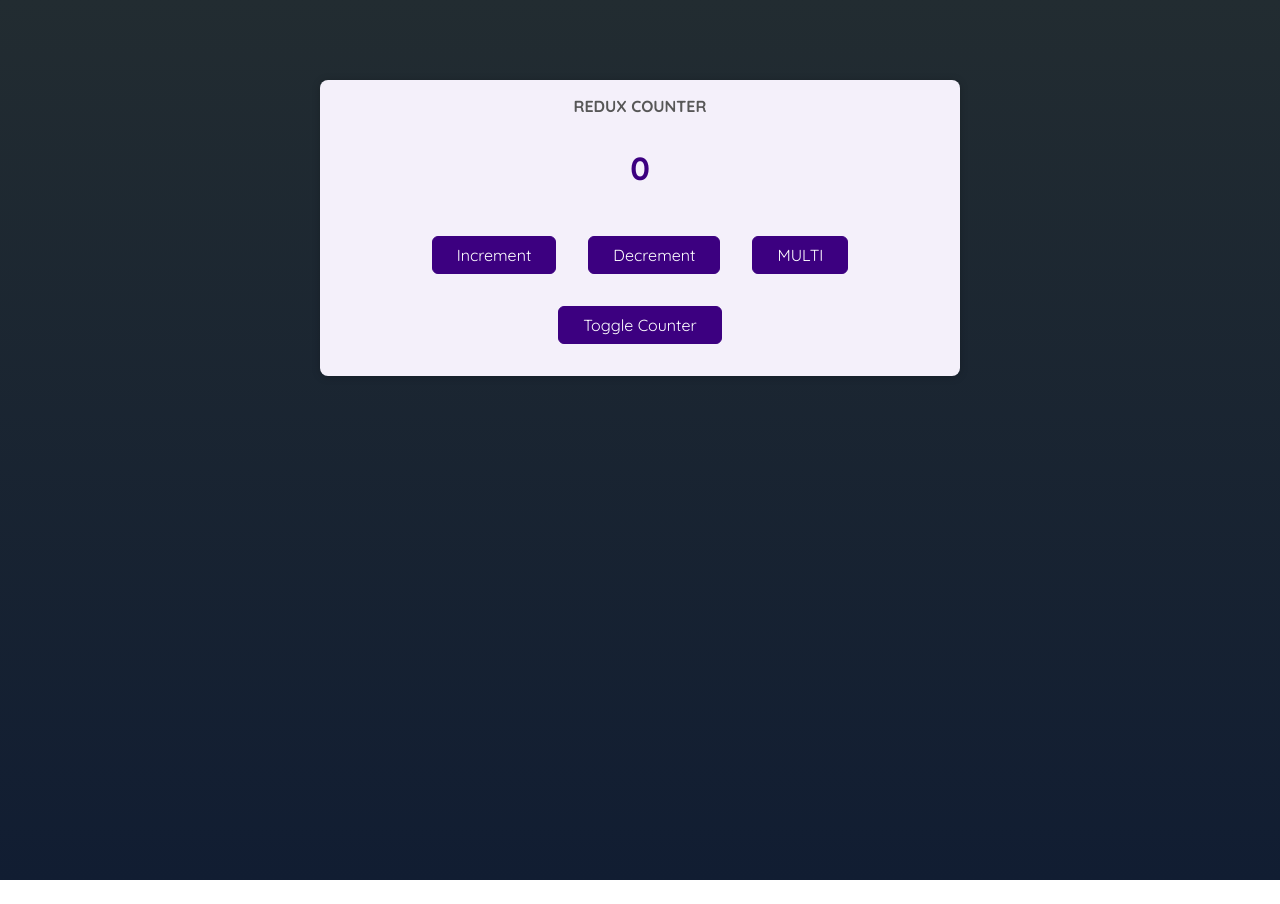
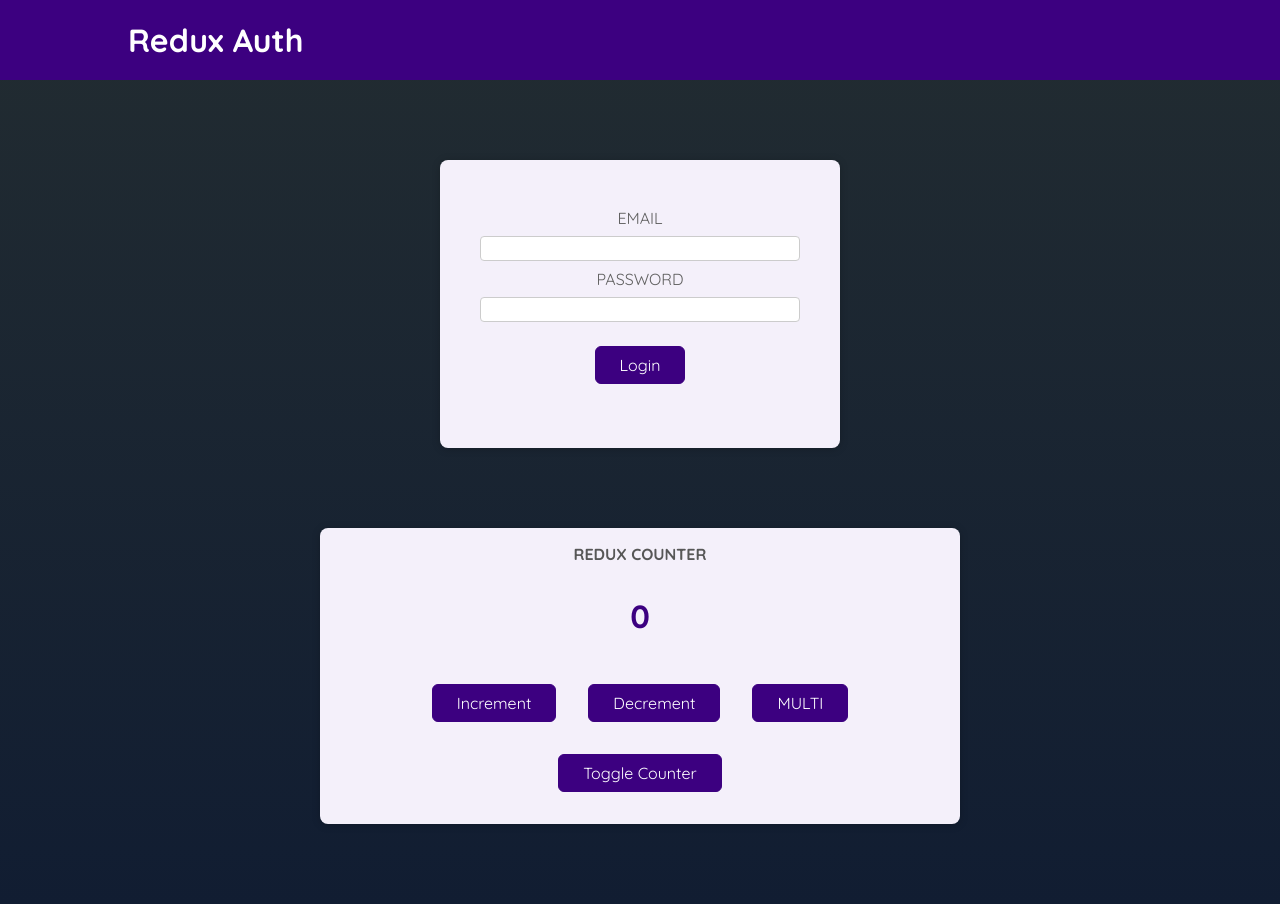
Before and after one commit to sedica3340/react-advance202407, a React (Create React App) app: page / in a window 1280 px wide. Before the commit the page ends 880 px from the top, so only its background shows below. Built offline with nearby package versions, Linux system fonts and the light colour scheme.

Commit message:
authslice추가

```diff
--- a/src/App.js
+++ b/src/App.js
@@ -1,15 +1,19 @@
-import React, { useState } from 'react';
-import ReduxCounter from './redux-practice/components/ReduxCounter';
+import React, { useState } from "react";
+import ReduxCounter from "./redux-practice/components/ReduxCounter";
+import Header from "./redux-practice/components/Header";
+import Auth from "./redux-practice/components/Auth";
+import UserProfile from "./redux-practice/components/UserProfile";
+import { useSelector } from "react-redux";
 
 const App = () => {
-
-
-
-  return (
-    <>
-      <ReduxCounter />
-    </>
-  );
+    const isLoggedIn = useSelector(state => state.auth.isLoggedIn)
+    return (
+        <>
+            <Header />
+            { isLoggedIn ? <UserProfile />: <Auth /> }
+            <ReduxCounter />
+        </>
+    );
 };
 
 export default App;
--- a/src/redux-practice/components/Header.js
+++ b/src/redux-practice/components/Header.js
@@ -1,22 +1,26 @@
-import classes from './Header.module.css';
+import { useSelector } from "react-redux";
+import classes from "./Header.module.css";
 
 const Header = () => {
+    const isLoggedIn = useSelector((state) => state.auth.isLoggedIn);
     return (
         <header className={classes.header}>
             <h1>Redux Auth</h1>
+            {isLoggedIn && (
                 <nav>
                     <ul>
                         <li>
-            <a href='/public'>My Products</a>
+                            <a href="/public">My Products</a>
                         </li>
                         <li>
-            <a href='/public'>My Sales</a>
+                            <a href="/public">My Sales</a>
                         </li>
                         <li>
                             <button>Logout</button>
                         </li>
                     </ul>
                 </nav>
+            )}
         </header>
     );
 };
--- a/src/redux-practice/components/ReduxCounter.js
+++ b/src/redux-practice/components/ReduxCounter.js
@@ -5,10 +5,10 @@ import { counterActions } from "../store";
 
 const ReduxCounter = () => {
     // useSelector라는 훅을 이용해 store의 값을 꺼내온다는 사실 네놈을 이겨 눈물콧물 쏙다빼주마
-    const counter = useSelector((state) => state.counter);
+    const counter = useSelector((state) => state.counter.counter);
     const dispatch = useDispatch();
 
-    const show = useSelector((state) => state.showCounter);
+    const show = useSelector((state) => state.counter.showCounter);
 
     const increaseHandler = (e) => {
         // dispatch에는 인자로 어떤 변경을 할지 type과 벼경에 필요한 payload를 전송
--- a/src/redux-practice/store/index.js
+++ b/src/redux-practice/store/index.js
@@ -1,5 +1,4 @@
 import { configureStore, createSlice } from "@reduxjs/toolkit";
-
 
 // 관리할 초기 상태값 객체
 const initialCountState = {
@@ -15,7 +14,7 @@ const initialCountState = {
  * prop3: reducers - 기존 리듀서에서 사용하던 내용들 (실제 액션)
  */
 const counterSlice = createSlice({
-    name: 'counter',
+    name: "counter",
     initialState: initialCountState,
     reducers: {
         increment(state) {
@@ -33,9 +32,22 @@ const counterSlice = createSlice({
     },
 });
 
+const initialAuthState = {
+    isLoggedIn: false,
+};
+const authSlice = createSlice({
+    name: "auth",
+    initialState: initialAuthState,
+    reducers: {
+
+    },
+});
 
 const store = configureStore({
-    reducer: counterSlice.reducer
+    reducer: {
+        counter: counterSlice.reducer,
+        auth: authSlice.reducer,
+    },
 });
 
 export const counterActions = counterSlice.actions;
```
Lines whose indentation alone changed are shown as unchanged.
